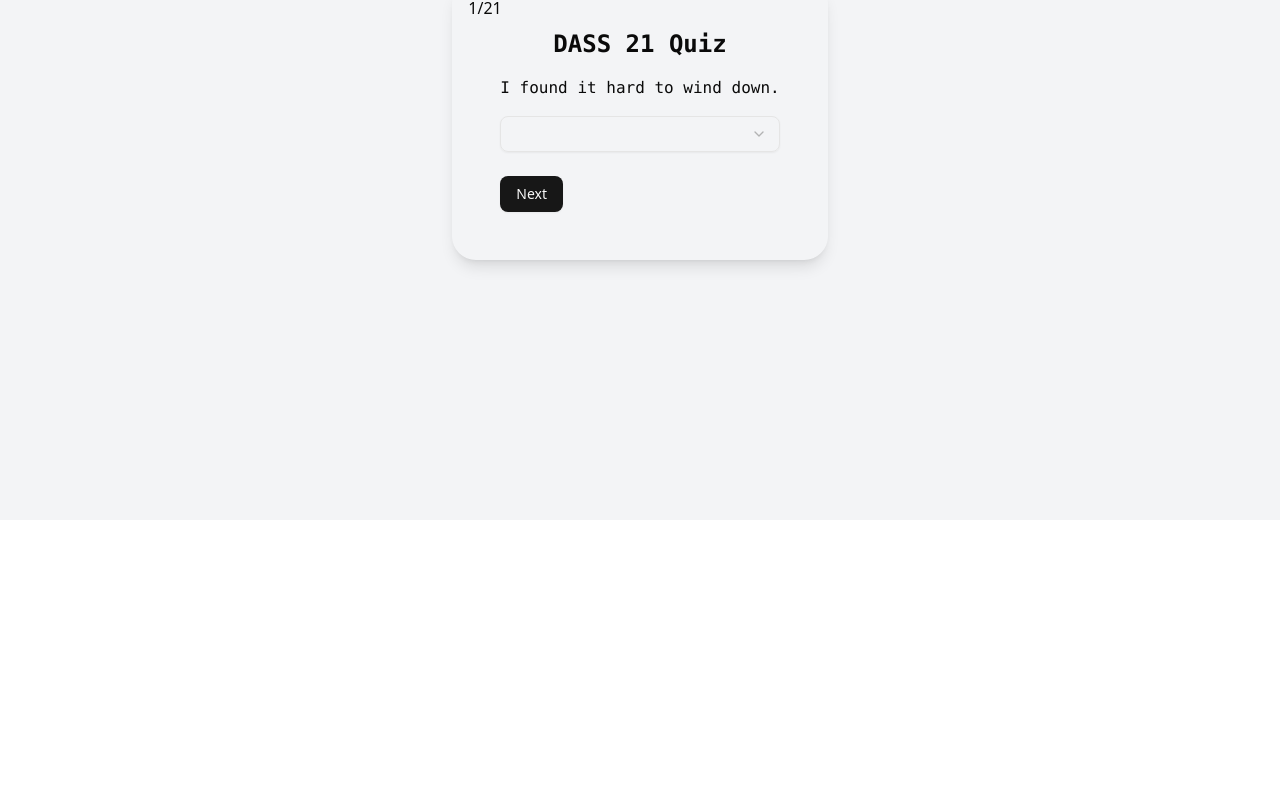
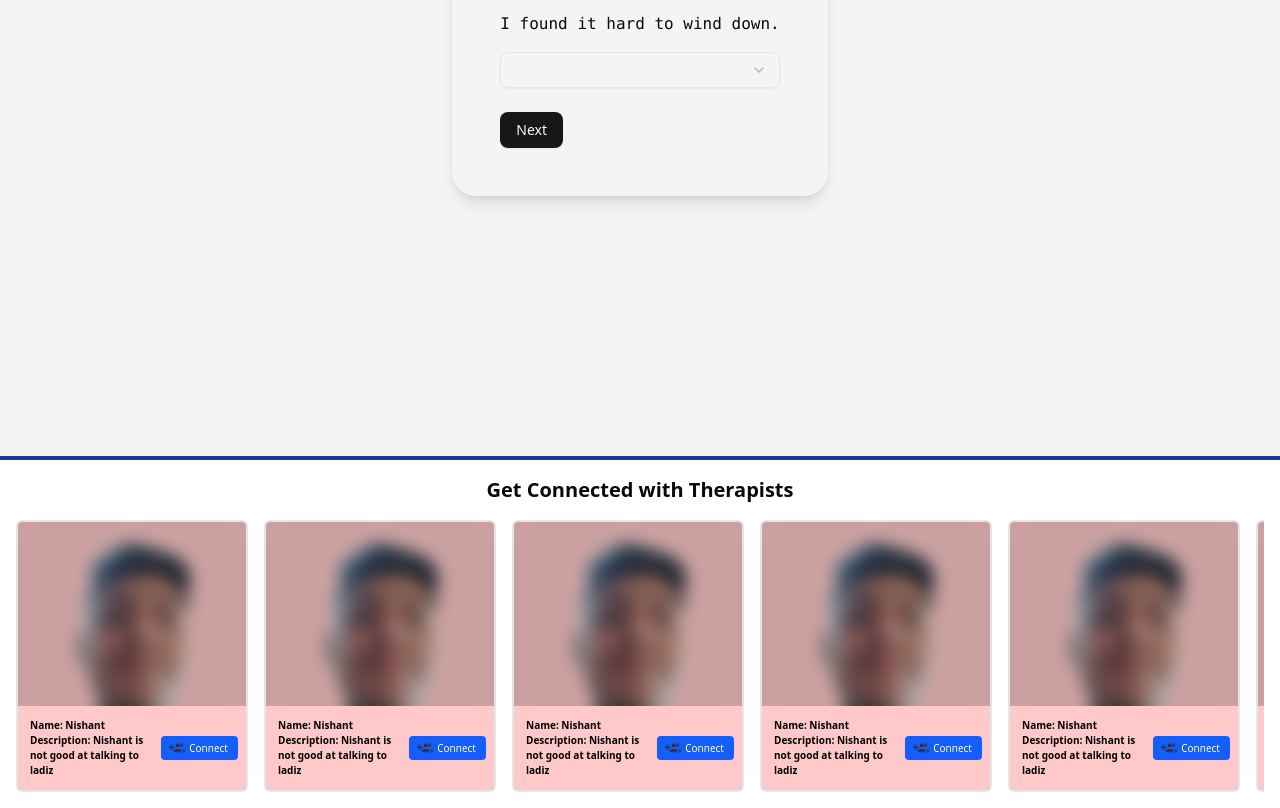
Before and after one commit to NishantRana07/Manas-Mandal, a React (Vite) app: page / in a window 1280 px wide. Shown: the part 344-1152 px from the top of the page. Before the commit the page ends 864 px from the top, so only its background shows below. Built offline with nearby package versions, Linux system fonts and the light colour scheme.

Commit message:
Get connected with therapists added

```diff
--- a/src/App.jsx
+++ b/src/App.jsx
@@ -1,11 +1,20 @@
 import Quiz from "./pages/Quiz";
 import Nav from "./pages/Nav";
+import Threapists from "./pages/Threapists";
 const App = ()=>
 {
     return (
         <>
+        <div className="h-screen flex flex-col">
         <Nav/>
         <Quiz/>
+        </div>
+        <div className='border-t-4 border-blue-900 p-4 text-center w-full  overflow-x-hidden'>
+            <p className='text-xl font-semibold font-["Roboto_Condensed"]
+    '>Get Connected with Therapists</p>
+        <Threapists/>
+        </div>
+
         </>
     )
 }
--- a/src/index.css
+++ b/src/index.css
@@ -119,3 +119,7 @@
     @apply bg-background text-foreground;
   }
 }
+
+.scrollbar-hidden::-webkit-scrollbar {
+  display: none;
+}
--- a/src/pages/Nav.jsx
+++ b/src/pages/Nav.jsx
@@ -17,7 +17,7 @@ const Nav = () => {
   };
 
   return (
-    <nav className="bg-gray-800 p-4">
+    <nav className="bg-gray-800 p-4 fixed top-0 left-0 w-full z-10">
       <div className="flex justify-between items-center">
         <p className="text-2xl font-bold font-mono text-white">Manas Mandal</p>
         <div className="flex space-x-4">
--- /dev/null
+++ b/src/pages/Threapists.jsx
@@ -0,0 +1,157 @@
+import React from 'react'
+import IMG from '../assets/Nishant-removebg-preview.png'
+import icon from '../assets/group_add.png'
+const Threapists = () => {
+  return (
+    <>
+    {/* Threapist Section*/}
+    <div className='w-full flex justify-start items-center gap-4 overflow-scroll mt-4 scrollbar-hidden'>
+
+
+        {/* Therapist Card */}
+        <div className="bg-red-200 relative h-68 w-58 flex-none rounded-sm overflow-hidden hover:border-red-400 border-2">
+            <img src={IMG} className="h-full w-full object-cover" alt="therapist image" />
+            <div className="absolute inset-0 bg-black/20 backdrop-blur-sm hover:backdrop-blur-none transition duration-500 ease-in-out"></div>
+            {/* Details & Button Section */}
+            <div className="absolute bottom-0 left-0 w-full bg-red-200 bg-opacity-80 flex justify-between items-center gap-2 p-2">
+                {/* Details */}
+                <div className="text-black text-[10px] p-1 text-start font-semibold">
+                <p>Name: Nishant</p>
+                <p>Description: Nishant is not good at talking to ladiz</p>
+                </div>
+
+                {/* Button */}
+                <button className="text-[10px] bg-blue-600  w-36 text-white rounded flex items-center gap-1 px-2 py-1">
+                <img src={icon} className="h-4 w-4" alt="icon" />
+                <p>Connect</p>
+                </button>
+
+            </div>
+            <img src={IMG} className="h-full w-full object-cover" alt="therapist image z-10" />
+
+        </div>
+
+        {/* Therapist Card */}
+        <div className="bg-red-200 relative h-68 w-58 flex-none rounded-sm overflow-hidden hover:border-red-400 border-2">
+            <img src={IMG} className="h-full w-full object-cover" alt="therapist image" />
+            <div className="absolute inset-0 bg-black/20 backdrop-blur-sm hover:backdrop-blur-none transition duration-500 ease-in-out"></div>
+            {/* Details & Button Section */}
+            <div className="absolute bottom-0 left-0 w-full bg-red-200 bg-opacity-80 flex justify-between items-center gap-2 p-2">
+                {/* Details */}
+                <div className="text-black text-[10px] p-1 text-start font-semibold">
+                <p>Name: Nishant</p>
+                <p>Description: Nishant is not good at talking to ladiz</p>
+                </div>
+
+                {/* Button */}
+                <button className="text-[10px] bg-blue-600  w-36 text-white rounded flex items-center gap-1 px-2 py-1">
+                <img src={icon} className="h-4 w-4" alt="icon" />
+                <p>Connect</p>
+                </button>
+
+            </div>
+            <img src={IMG} className="h-full w-full object-cover" alt="therapist image z-10" />
+
+        </div>
+
+
+        {/* Therapist Card */}
+        <div className="bg-red-200 relative h-68 w-58 flex-none rounded-sm overflow-hidden hover:border-red-400 border-2">
+            <img src={IMG} className="h-full w-full object-cover" alt="therapist image" />
+            <div className="absolute inset-0 bg-black/20 backdrop-blur-sm hover:backdrop-blur-none transition duration-500 ease-in-out"></div>
+            {/* Details & Button Section */}
+            <div className="absolute bottom-0 left-0 w-full bg-red-200 bg-opacity-80 flex justify-between items-center gap-2 p-2">
+                {/* Details */}
+                <div className="text-black text-[10px] p-1 text-start font-semibold">
+                <p>Name: Nishant</p>
+                <p>Description: Nishant is not good at talking to ladiz</p>
+                </div>
+
+                {/* Button */}
+                <button className="text-[10px] bg-blue-600  w-36 text-white rounded flex items-center gap-1 px-2 py-1">
+                <img src={icon} className="h-4 w-4" alt="icon" />
+                <p>Connect</p>
+                </button>
+
+            </div>
+            <img src={IMG} className="h-full w-full object-cover" alt="therapist image z-10" />
+
+        </div>
+
+        {/* Therapist Card */}
+        <div className="bg-red-200 relative h-68 w-58 flex-none rounded-sm overflow-hidden hover:border-red-400 border-2">
+            <img src={IMG} className="h-full w-full object-cover" alt="therapist image" />
+            <div className="absolute inset-0 bg-black/20 backdrop-blur-sm hover:backdrop-blur-none transition duration-500 ease-in-out"></div>
+            {/* Details & Button Section */}
+            <div className="absolute bottom-0 left-0 w-full bg-red-200 bg-opacity-80 flex justify-between items-center gap-2 p-2">
+                {/* Details */}
+                <div className="text-black text-[10px] p-1 text-start font-semibold">
+                <p>Name: Nishant</p>
+                <p>Description: Nishant is not good at talking to ladiz</p>
+                </div>
+
+                {/* Button */}
+                <button className="text-[10px] bg-blue-600  w-36 text-white rounded flex items-center gap-1 px-2 py-1">
+                <img src={icon} className="h-4 w-4" alt="icon" />
+                <p>Connect</p>
+                </button>
+
+            </div>
+            <img src={IMG} className="h-full w-full object-cover" alt="therapist image z-10" />
+
+        </div>
+
+
+        {/* Therapist Card */}
+        <div className="bg-red-200 relative h-68 w-58 flex-none rounded-sm overflow-hidden hover:border-red-400 border-2">
+            <img src={IMG} className="h-full w-full object-cover" alt="therapist image" />
+            <div className="absolute inset-0 bg-black/20 backdrop-blur-sm hover:backdrop-blur-none transition duration-500 ease-in-out"></div>
+            {/* Details & Button Section */}
+            <div className="absolute bottom-0 left-0 w-full bg-red-200 bg-opacity-80 flex justify-between items-center gap-2 p-2">
+                {/* Details */}
+                <div className="text-black text-[10px] p-1 text-start font-semibold">
+                <p>Name: Nishant</p>
+                <p>Description: Nishant is not good at talking to ladiz</p>
+                </div>
+
+                {/* Button */}
+                <button className="text-[10px] bg-blue-600  w-36 text-white rounded flex items-center gap-1 px-2 py-1">
+                <img src={icon} className="h-4 w-4" alt="icon" />
+                <p>Connect</p>
+                </button>
+
+            </div>
+            <img src={IMG} className="h-full w-full object-cover" alt="therapist image z-10" />
+
+        </div>
+
+        {/* Therapist Card */}
+        <div className="bg-red-200 relative h-68 w-58 flex-none rounded-sm overflow-hidden hover:border-red-400 border-2">
+            <img src={IMG} className="h-full w-full object-cover" alt="therapist image" />
+            <div className="absolute inset-0 bg-black/20 backdrop-blur-sm hover:backdrop-blur-none transition duration-500 ease-in-out"></div>
+            {/* Details & Button Section */}
+            <div className="absolute bottom-0 left-0 w-full bg-red-200 bg-opacity-80 flex justify-between items-center gap-2 p-2">
+                {/* Details */}
+                <div className="text-black text-[10px] p-1 text-start font-semibold">
+                <p>Name: Nishant</p>
+                <p>Description: Nishant is not good at talking to ladiz</p>
+                </div>
+
+                {/* Button */}
+                <button className="text-[10px] bg-blue-600  w-36 text-white rounded flex items-center gap-1 px-2 py-1">
+                <img src={icon} className="h-4 w-4" alt="icon" />
+                <p>Connect</p>
+                </button>
+
+            </div>
+            <img src={IMG} className="h-full w-full object-cover" alt="therapist image z-10" />
+
+        </div>
+
+    </div>
+
+    </>
+  )
+}
+
+export default Threapists
```
Also changed, not shown: src/assets/Nishant-removebg-preview.png (added), src/assets/group_add.png (added).
